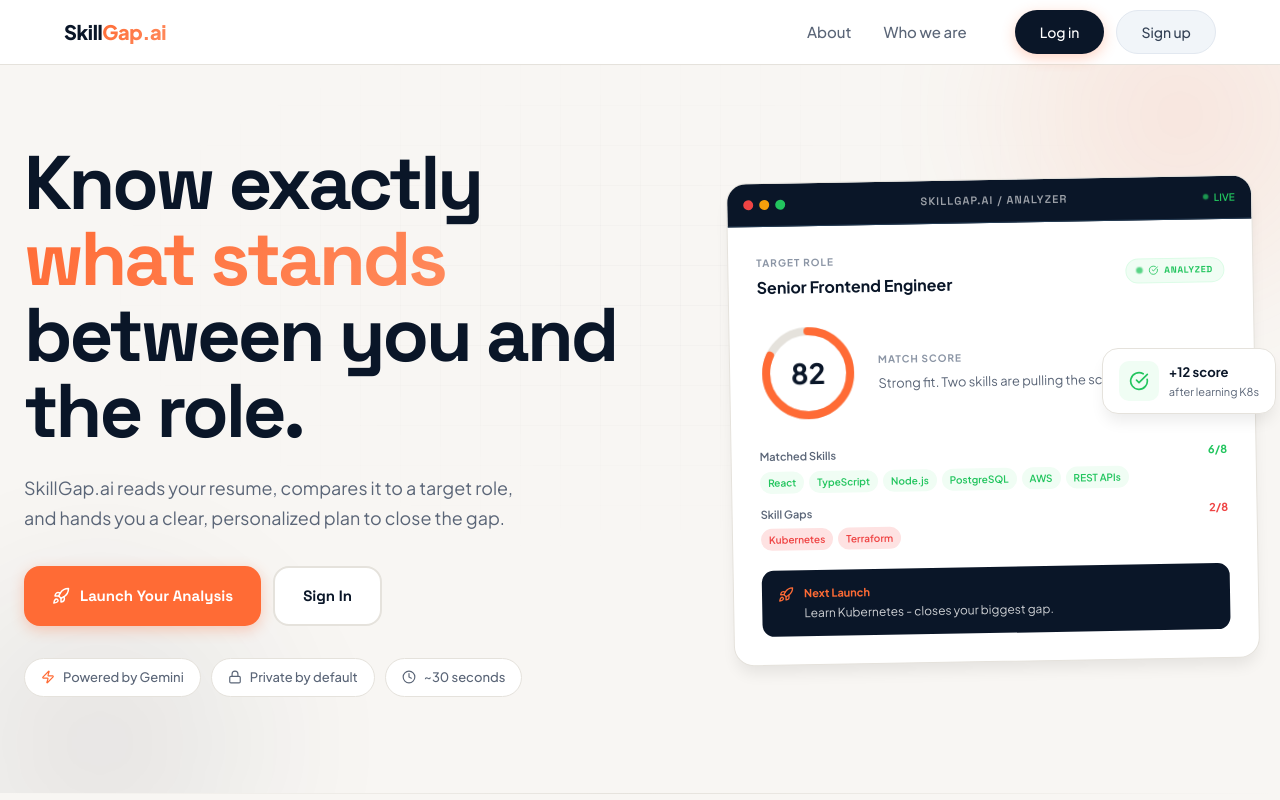
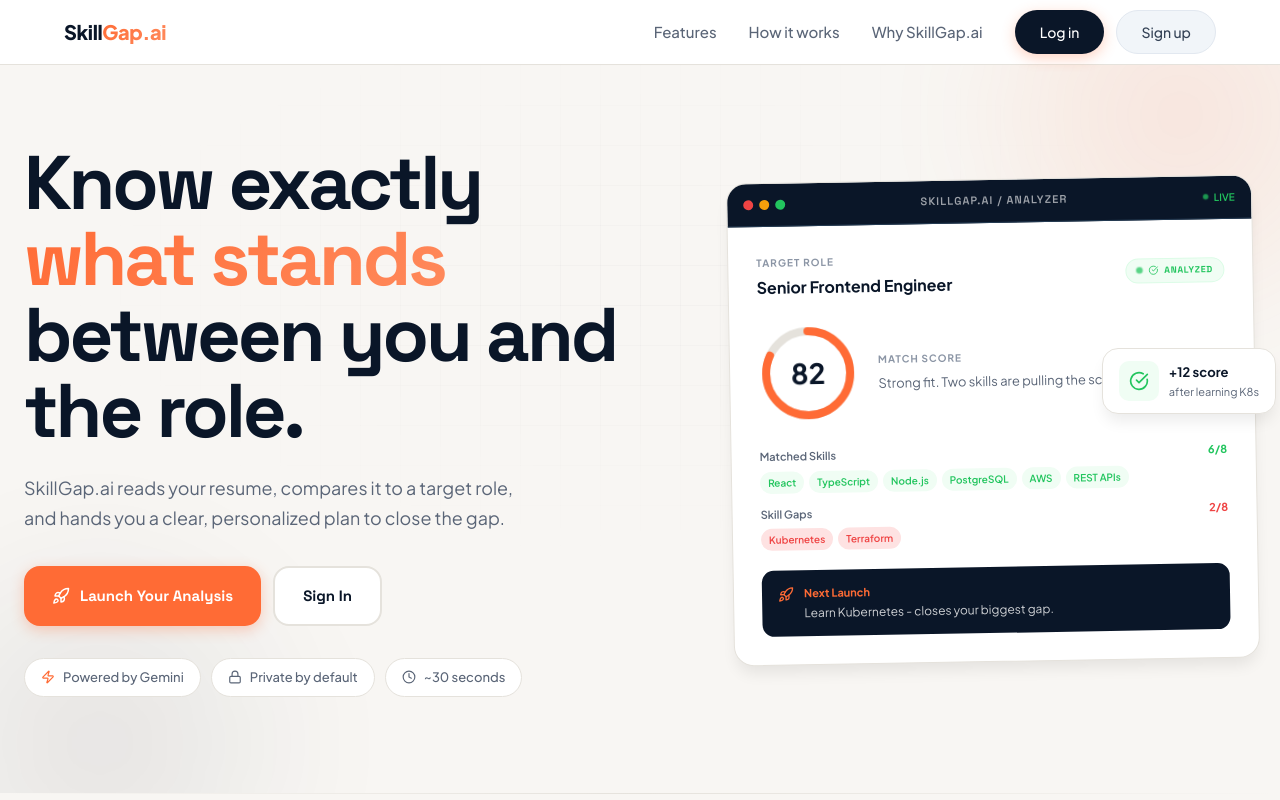
Before and after one commit to Theani7/skillgap.ai, a React (Vite) app in the folder frontend/: page / in a window 1280 px wide. Shown: the top 800 px of the page. Built offline with nearby package versions, Linux system fonts and the light colour scheme; no server answers.

Commit message:
Add smooth scrolling navbar with section links, push auth buttons to edge

```diff
--- a/frontend/src/components/Navbar.jsx
+++ b/frontend/src/components/Navbar.jsx
@@ -1,6 +1,31 @@
-import { Link } from 'react-router-dom';
+import { Link, useLocation } from 'react-router-dom';
+
+const scrollToSection = (id) => {
+  const element = document.getElementById(id);
+  if (element) {
+    element.scrollIntoView({ behavior: 'smooth', block: 'start' });
+  }
+};
 
 const PublicTopBar = ({ openAuthModal }) => {
+  const location = useLocation();
+  const isLanding = location.pathname === '/';
+
+  const navLinks = [
+    { label: 'Features', id: 'features' },
+    { label: 'How it works', id: 'how-it-works' },
+    { label: 'Why SkillGap.ai', id: 'why-skillgap' },
+  ];
+
+  const handleNavClick = (e, id) => {
+    e.preventDefault();
+    if (isLanding) {
+      scrollToSection(id);
+    } else {
+      window.location.href = `/#${id}`;
+    }
+  };
+
   return (
     <header
       style={{
@@ -33,8 +58,11 @@
         </Link>
 
         <nav style={{ display: 'flex', alignItems: 'center', gap: '32px' }}>
-          <Link
-            to="/about"
+          {navLinks.map((link) => (
+            <a
+              key={link.id}
+              href={`#${link.id}`}
+              onClick={(e) => handleNavClick(e, link.id)}
               style={{
                 fontSize: '15px',
                 fontWeight: '500',
@@ -45,23 +73,10 @@
               onMouseEnter={(e) => e.currentTarget.style.color = 'var(--color-text)'}
               onMouseLeave={(e) => e.currentTarget.style.color = 'var(--color-text-muted)'}
             >
-            About
-          </Link>
-          <Link
-            to="/who-we-are"
-            style={{
-              fontSize: '15px',
-              fontWeight: '500',
-              color: 'var(--color-text-muted)',
-              textDecoration: 'none',
-              transition: 'color 150ms ease',
-            }}
-            onMouseEnter={(e) => e.currentTarget.style.color = 'var(--color-text)'}
-            onMouseLeave={(e) => e.currentTarget.style.color = 'var(--color-text-muted)'}
-          >
-            Who we are
-          </Link>
-          <div style={{ display: 'flex', alignItems: 'center', gap: '12px', marginLeft: '16px' }}>
+              {link.label}
+            </a>
+          ))}
+          <div style={{ display: 'flex', alignItems: 'center', gap: '12px' }}>
             <button
               onClick={() => openAuthModal('login')}
               className="btn btn-primary"
@@ -96,6 +111,9 @@
         @media (max-width: 480px) {
           .public-topbar-inner { padding: 0 16px !important; }
         }
+        html {
+          scroll-behavior: smooth;
+        }
       `}</style>
     </header>
   );
--- a/frontend/src/pages/Landing.jsx
+++ b/frontend/src/pages/Landing.jsx
@@ -684,7 +684,7 @@
       <div className="mc-divider" />
 
       {/* FEATURES */}
-      <section className="section">
+      <section id="features" className="section">
         <div className="container">
           <motion.div
             initial="hidden" whileInView="visible" viewport={VIEW} variants={stagger}
@@ -746,7 +746,7 @@
       </section>
 
       {/* HOW IT WORKS */}
-      <section className="section" style={{ background: 'var(--navy-950)', color: 'white' }}>
+      <section id="how-it-works" className="section" style={{ background: 'var(--navy-950)', color: 'white' }}>
         <div className="container">
           <motion.div
             initial="hidden" whileInView="visible" viewport={VIEW} variants={stagger}
@@ -817,7 +817,7 @@
       </section>
 
       {/* WHY SKILLGAP.AI */}
-      <section className="section">
+      <section id="why-skillgap" className="section">
         <div className="container">
           <motion.div
             initial="hidden" whileInView="visible" viewport={VIEW} variants={stagger}
```
Lines whose indentation alone changed are shown as unchanged.
